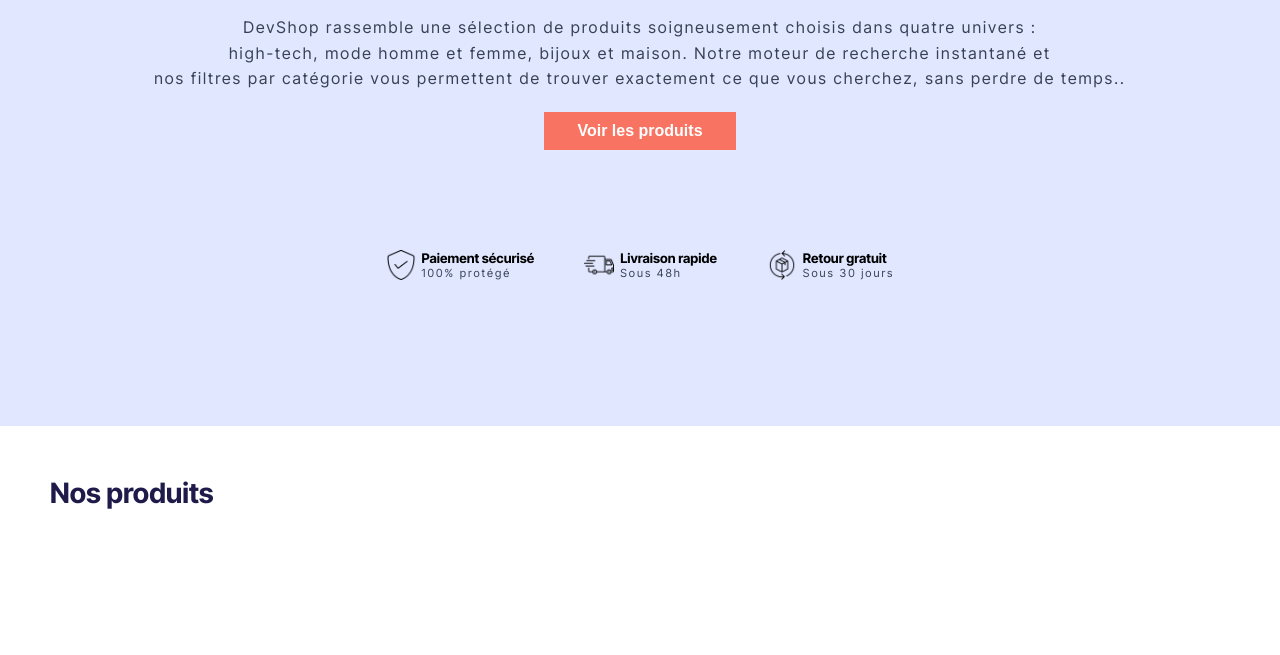
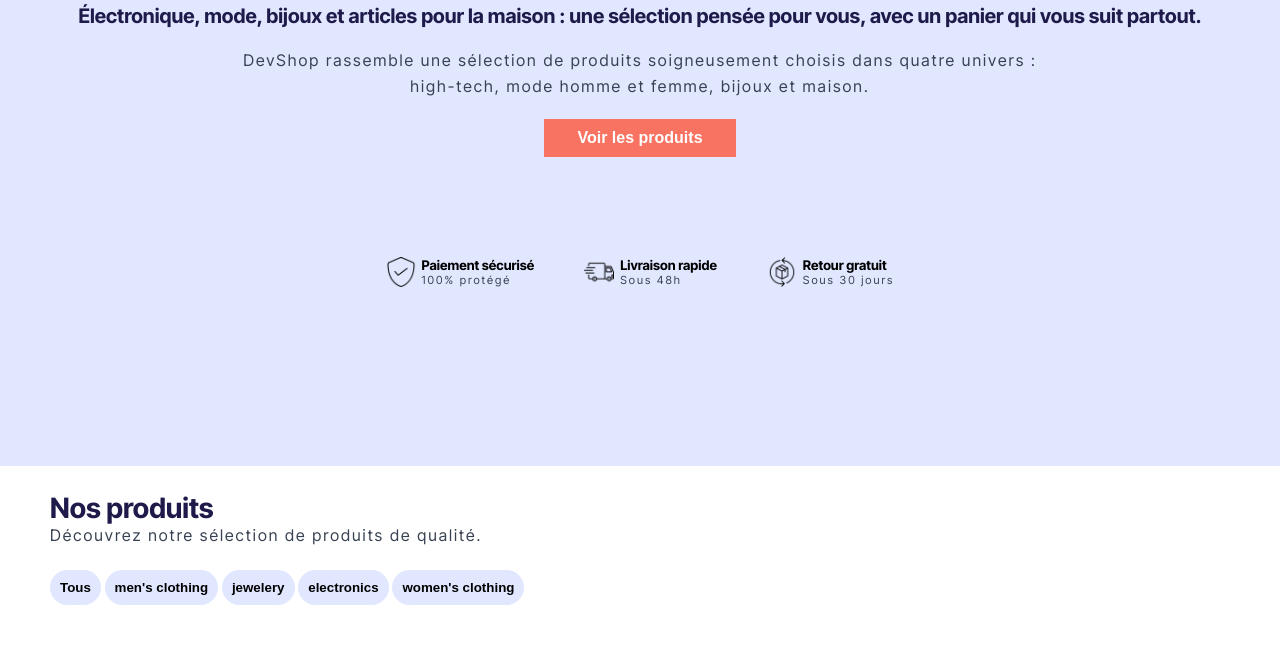
Before and after one commit to INSP18/DevShop-Js-S10, a plain HTML site: page html/index.html in a window 1280 px wide. Shown: the part 326-981 px from the top of the page. Before the commit the page ends 886 px from the top, so only its background shows below. Drawn offline with Linux system fonts and the light colour scheme; no server answers; a web font is replaced by a local one.

Commit message:
feat: trier par catégories (bouton électronics, etc)

```diff
--- a/css/style.css
+++ b/css/style.css
@@ -102,8 +102,9 @@ header{
     align-items: center;
     gap: 20px;
     width: 100%;
-    height: 85dvh;
+    height: 90dvh;
     background-color: #E0E7FF;
+    margin-bottom: 25px;
 
     .description{
         text-align: center;
@@ -154,7 +155,7 @@ header{
     display: grid;
     grid-template-columns: repeat(auto-fit, minmax(250px, 1fr));
     gap: 20px;
-    padding: 50px;
+    padding: 25px 50px;
 
     .product-card{
         display: flex;
@@ -212,3 +213,30 @@ header{
         }
     }
 }
+
+.parent-ProductContainer{
+    .productsTitle{
+        margin-left: 50px;
+    }
+    .productDescription{
+        margin-left: 50px;
+    }
+    .categoryBtns{
+        margin: 25px 50px 0;
+        display: flex;
+        gap: 8px;
+
+        .category-btn{
+            padding: 10px;
+            border-radius: 999px;
+            border: none;
+            background-color: #E0E7FF;
+            font-weight: 700;
+            cursor: pointer;
+        }
+        .category-btn:hover{
+            background-color: #1E1B4B;
+            color: white;
+        }
+    }
+}
--- a/html/index.html
+++ b/html/index.html
@@ -32,9 +32,7 @@
                 une sélection pensée pour vous, avec un panier qui vous suit partout.</h3>
             <p class="description">DevShop rassemble une sélection de produits soigneusement choisis dans quatre univers :<br>
                 high-tech, mode homme et femme, bijoux
-                et maison. Notre moteur de recherche instantané et <br>nos filtres par catégorie vous
-                permettent de trouver exactement ce que vous
-                cherchez, sans perdre de temps..</p>
+                et maison.</p>
             <button class="see-products" id="seeProducts">Voir les produits</button>
             <section class="warranty">
                 <div class="warranty-child">
@@ -62,8 +60,19 @@
                 </div>
             </section>
         </section>
-        <section class="products" id="products-container">
-            <h2>Nos produits</h2>
+        <section class="parent-ProductContainer">
+            <h2 class="productsTitle">Nos produits</h2>
+            <p class="productDescription">Découvrez notre sélection de produits de qualité.</p>
+            <div class="categoryBtns">
+                <div>
+                    <button class="category-btn" onclick="filteredProducts('Tous')">Tous</button>
+                    <button class="category-btn" onclick="filteredProducts('men\'s clothing')">men's clothing</button>
+                    <button class="category-btn" onclick="filteredProducts('jewelery')">jewelery</button>
+                    <button class="category-btn" onclick="filteredProducts('electronics')">electronics</button>
+                    <button class="category-btn" onclick="filteredProducts('women\'s clothing')">women's clothing</button>
+                </div>
+            </div>
+            <section class="products" id="products-container"></section>
         </section>
     </main>
     <footer></footer>
--- a/js/script.js
+++ b/js/script.js
@@ -1,8 +1,9 @@
 let cart = []
+let products = []
 async function getProducts() {
     try{
         const response = await fetch("https://fakestoreapi.com/products");
-        const products = await response.json();
+        products = await response.json();
         console.log(products)
 
         displayProducts(products)
@@ -51,4 +52,17 @@ async function addTocart(productId){
         }
     }
 }
+
+function filteredProducts(choix) {
+    if(choix==='Tous'){
+        displayProducts(products)
+        return
+    }
+    const filteredProduct = products.filter(function(product){
+        return product.category === choix
+    })
+
+    displayProducts(filteredProduct)
+}
+
 getProducts();
```
